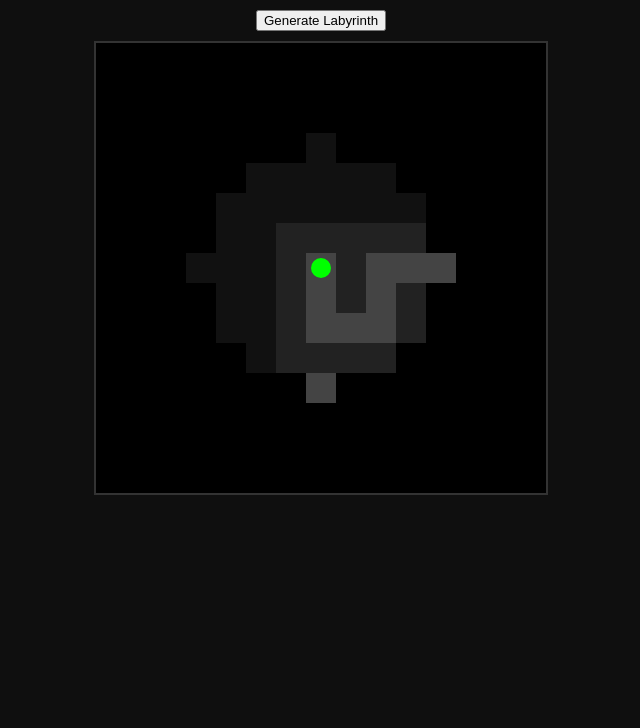
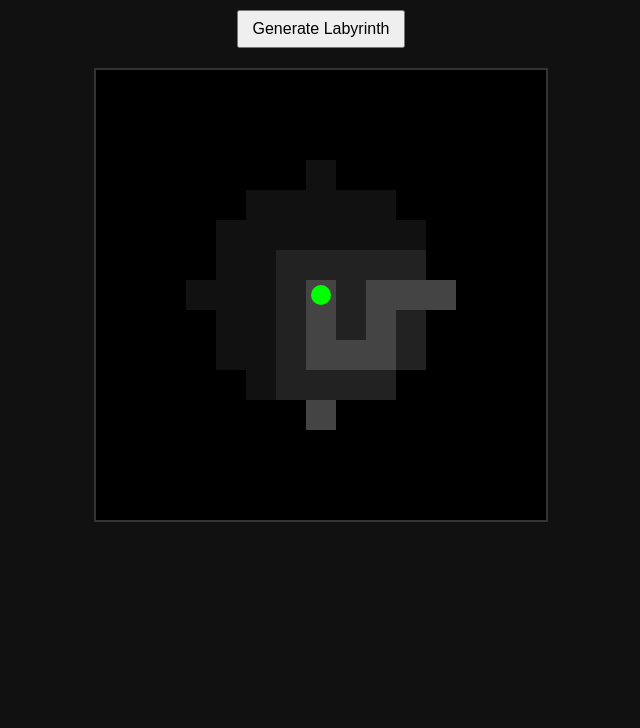
Before and after one commit to JosephGonzalez1/cmpm-147-final, a plain HTML site: page index.html in a window 1280 px wide. Shown: the part 72-800 px from the top of the page, without its empty margins (319-959 px from the left). Drawn offline with Linux system fonts and the light colour scheme.

Commit message:
Update index.html

```diff
--- a/index.html
+++ b/index.html
@@ -5,7 +5,7 @@
 <style>
 body{
     margin:0;
-    background:#0f0f0f;
+    background:#111;
     color:white;
     text-align:center;
     font-family:monospace;
@@ -14,6 +14,12 @@ canvas{
     background:#000;
     margin-top:10px;
     border:2px solid #333;
+}
+button{
+    padding:8px 14px;
+    font-size:16px;
+    margin-bottom:10px;
+    cursor:pointer;
 }
 </style>
 </head>
@@ -26,6 +32,5 @@ canvas{
 <canvas id="game" width="450" height="450"></canvas>
 
 <script src="game.js"></script>
-
 </body>
 </html>
```
